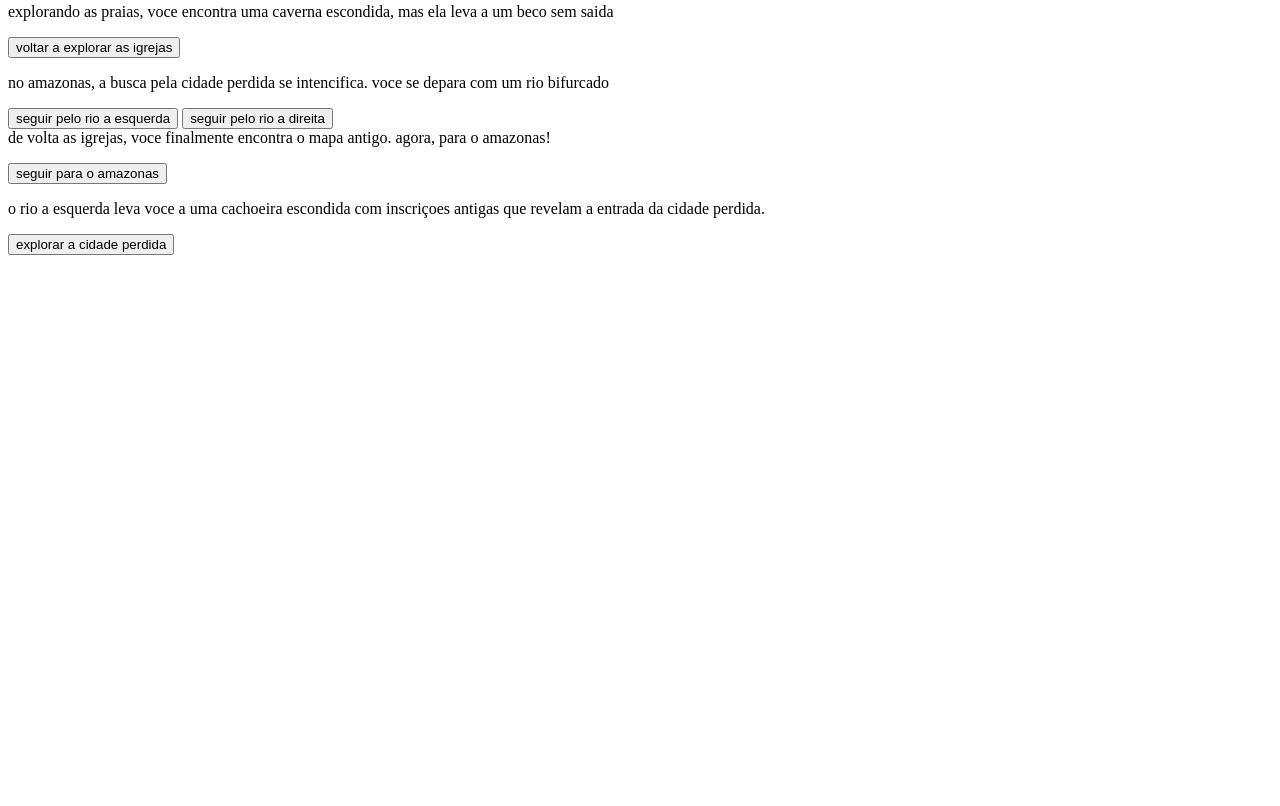
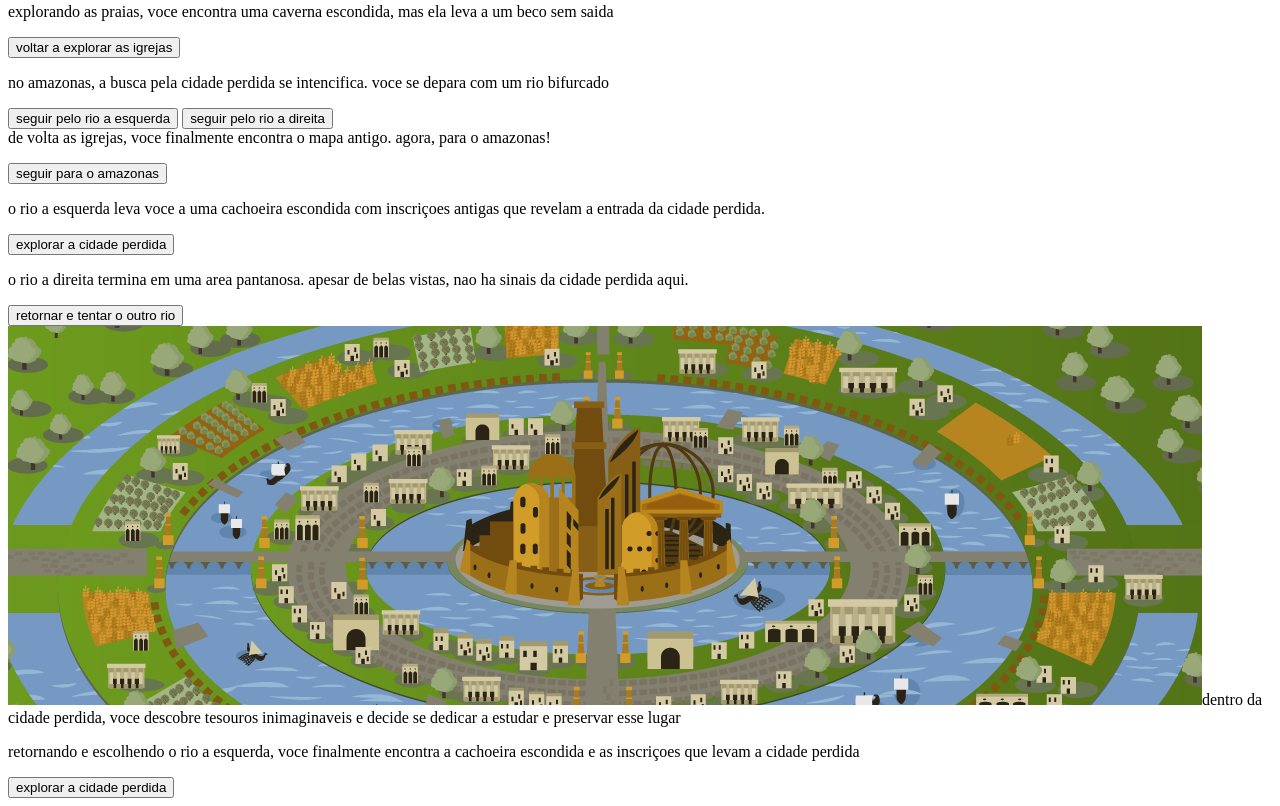
Before and after one commit to emi-puppet00/Aventura-1A-, a plain HTML site: page index.html in a window 1280 px wide. Shown: the part 831-1637 px from the top of the page. Before the commit the page ends 1094 px from the top, so only its background shows below. Drawn offline with Linux system fonts and the light colour scheme.

Commit message:
aventury  the end

```diff
--- a/index.html
+++ b/index.html
@@ -57,3 +57,19 @@ perdida voce deve procurar a proxima pista em um dos pontos turisticos da cidade
 <p>o rio a esquerda leva voce a uma cachoeira escondida com inscriçoes antigas que revelam a entrada da cidade perdida.</p>
 <button class="btn-proximo" data-proximo="11">explorar a cidade perdida</button>
 </div>
+<div class="passo" id="passo-10">
+<p>o rio a direita termina em uma area pantanosa. apesar de belas vistas, nao ha sinais da cidade perdida aqui.</p>
+<button class="btn-proximo" data-proximo="12">retornar e tentar o outro rio</button>
+</div>
+<div class="passo" id="passo-11">
+<img src="img/cenario-passo11-cidade-perdida.png" alt="encontrando uma cidade maravilhosa perdida no amazonas"
+<p>dentro da cidade perdida, voce descobre tesouros inimaginaveis e decide se dedicar a estudar e preservar esse lugar</p>
+</div>
+<div class="passo" id="passo-12">
+<p>retornando e escolhendo o rio a esquerda, voce finalmente encontra a cachoeira escondida e as inscriçoes que levam a cidade perdida</p>
+<button class="btn-proximo" data-proximo="11">explorar a cidade perdida</button>
+</div>
+</main>
+<script src="script.js"></script>
+</body>
+</html>
```
